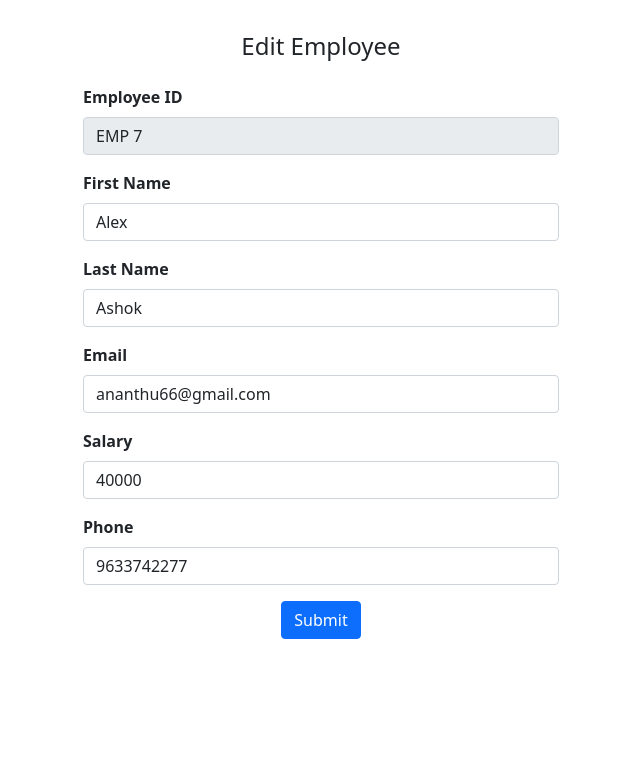
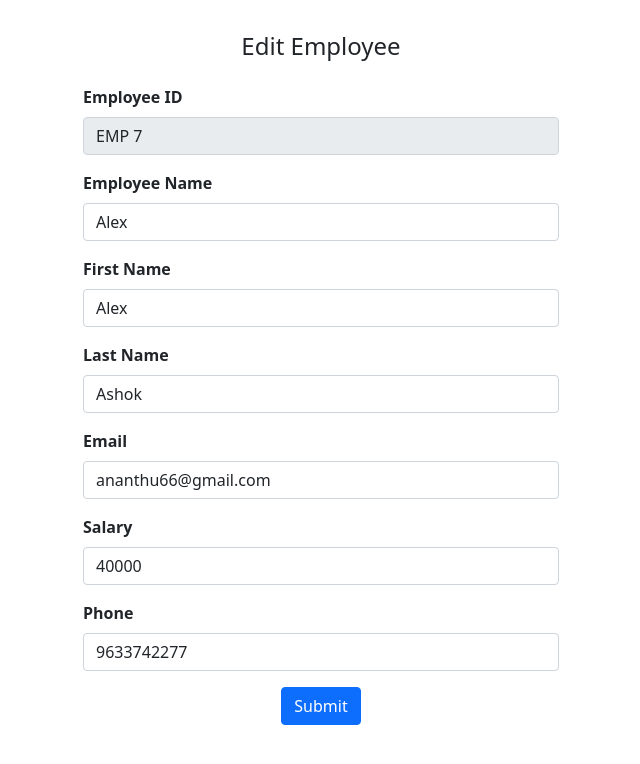
Before and after one commit to Ananthu303/employee_manage, a Django app: page /edit/19 in a window 1280 px wide. Shown: the top 764 px of the page, without its empty margins (319-959 px from the left). Run offline with Django 4.2, Linux system fonts and the light colour scheme; a user stored in the database is signed in; data comes from the database, SQL or seed files in the repository; both versions use the stored data as it was after the commit.

Commit message:
minor bug on edit fixed

```diff
--- a/empapp/templates/edit.html
+++ b/empapp/templates/edit.html
@@ -31,7 +31,11 @@
 
       <div class="mb-3">
         <label for="id_employee" class="form-label">Employee ID</label>
-        <input type="text" name="employee" value="{{ a.employeeID }}"  class="form-control" READONLY>
+        <input type="text" value="{{ a.employeeID }}"  class="form-control" READONLY>
+      </div>
+      <div class="mb-3">
+        <label for="id_employee" class="form-label">Employee Name</label>
+        <input type="text" name="employee" value="{{ a.employee }}"  class="form-control" >
       </div>
 
       <div class="mb-3">
--- a/empapp/templates/index.html
+++ b/empapp/templates/index.html
@@ -2,7 +2,7 @@
 <html lang="en">
 <style>
     body {
-    background-image: url('background-image.jpg');
+
     background-size: cover;
     background-repeat: no-repeat;
 }
@@ -78,6 +78,7 @@
             <thead>
                 <tr>
                     <th>Employee ID</th>
+                    <th>Employee</th>
                     <th>First name</th>
                     <th>Last name</th>
                     <th>Email</th>
@@ -95,6 +96,7 @@
                 {% for i in a %}
                 <tr>
                     <td>{{i.employeeID}}</td>
+                    <td>{{i.employee}}</td>
                     <td>{{i.firstname}}</td>
                     <td>{{i.lastname}}</td>
                     <td>{{i.email}}</td>
--- a/empapp/views.py
+++ b/empapp/views.py
@@ -162,6 +162,7 @@ def create_leave(request):
         form = createleaveform(request.POST)
         if form.is_valid():
             employee = form.cleaned_data['employee']
+
             from_date = form.cleaned_data['from_date']
             to_date = form.cleaned_data['to_date']
             purpose = form.cleaned_data['purpose']
```
Also changed, not shown: db.sqlite3.
